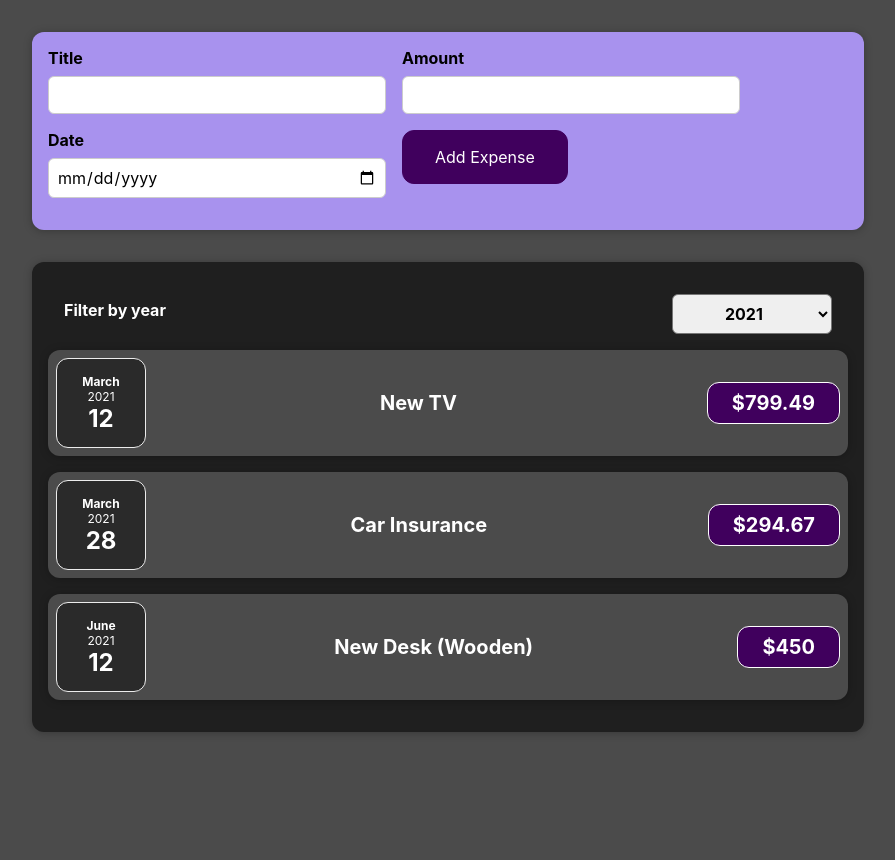
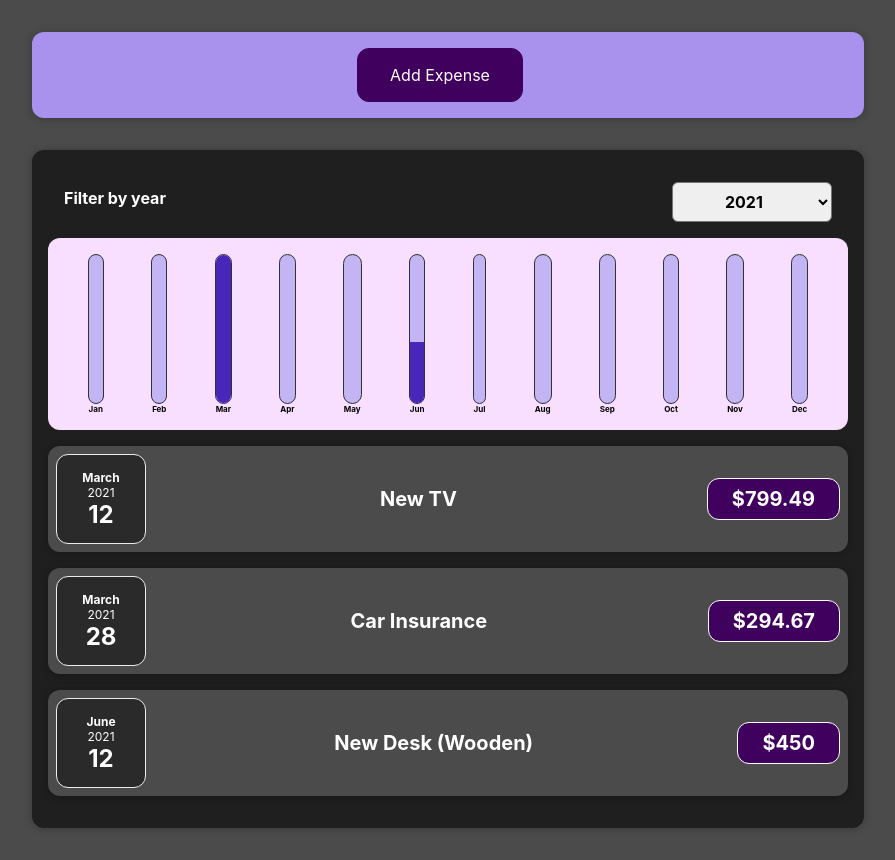
Before and after one commit to shuva41/REACT_UDEMY, a React (Create React App) app: page / in a window 1280 px wide. Shown: the whole page, without its empty margins (192-1087 px from the left). Before the commit the page ends 800 px from the top, so only its background shows below. Built offline with nearby package versions, Linux system fonts and the light colour scheme.

Commit message:
End of Section 5

```diff
--- /dev/null
+++ b/src/components/Chart/Chart.css
@@ -0,0 +1,9 @@
+.chart {
+  padding: 1rem;
+  border-radius: 12px;
+  background-color: #f8dfff;
+  text-align: center;
+  display: flex;
+  justify-content: space-around;
+  height: 10rem;
+}
--- /dev/null
+++ b/src/components/Chart/Chart.js
@@ -0,0 +1,21 @@
+import './Chart.css';
+import ChartBar from './ChartBar';
+
+const Chart = (props) => {
+  const dataPointValues = props.dataPoints.map((dataPoint) => dataPoint.value);
+  const totalMaximum = Math.max(...dataPointValues);
+  return (
+    <div className="chart">
+      {props.dataPoints.map((dataPoint) => (
+        <ChartBar
+          key={dataPoint.label}
+          value={dataPoint.value}
+          maxValue={totalMaximum}
+          label={dataPoint.label}
+        />
+      ))}
+    </div>
+  );
+};
+
+export default Chart;
--- /dev/null
+++ b/src/components/Chart/ChartBar.css
@@ -0,0 +1,30 @@
+.chart-bar {
+  height: 100%;
+  display: flex;
+  flex-direction: column;
+  align-items: center;
+}
+
+.chart-bar__inner {
+  height: 100%;
+  width: 100%;
+  border: 1px solid #313131;
+  border-radius: 12px;
+  background-color: #c3b4f3;
+  overflow: hidden;
+  display: flex;
+  flex-direction: column;
+  justify-content: flex-end;
+}
+
+.chart-bar__fill {
+  background-color: #4826b9;
+  width: 100%;
+  transition: all 0.3s ease-out;
+}
+
+.chart-bar__label {
+  font-weight: bold;
+  font-size: 0.5rem;
+  text-align: center;
+}
--- /dev/null
+++ b/src/components/Chart/ChartBar.js
@@ -0,0 +1,24 @@
+import React from 'react'; //Not mandatory
+import './ChartBar.css';
+
+const ChartBar = (props) => {
+  let barfillHeight = '0%';
+  if (props.maxValue > 0) {
+    barfillHeight = Math.round((props.value / props.maxValue) * 100) + '%';
+    console.log(barfillHeight);
+  }
+  return (
+    <div className="chart-bar">
+      <div className="chart-bar__inner">
+        {/* Dynamic css in JSX ---- any css property with - like background-color, should be in '' or in camel case */}
+        <div
+          className="chart-bar__fill"
+          style={{ height: barfillHeight }}
+        ></div>
+      </div>
+      <div className="chart-bar__label">{props.label}</div>
+    </div>
+  );
+};
+
+export default ChartBar;
--- a/src/components/Expenses/Expense.js
+++ b/src/components/Expenses/Expense.js
@@ -1,7 +1,8 @@
 import { useState } from 'react';
 
-import ExpenseItem from './ExpenseItem';
+import ExpenseList from './ExpenseList';
 import ExpenseFilter from './Expensefilter';
+import ExpensesChart from './ExpensesChart';
 import Card from '../UI/Card';
 import './Expense.css';
 
@@ -14,20 +15,41 @@
     return expense.date.getFullYear().toString() === filteredYear;
   });
 
+  /* **********Conditional JSX: 3rd Method********* */
   return (
     <Card className="expenses">
       <ExpenseFilter
         onFilterChange={filterChangeHandler}
         selected={filteredYear}
       />
-      {filteredExpense.map((expense) => (
+      <ExpensesChart expenses={filteredExpense} />
+      {/* **********Conditional JSX: 1st Method********* */}
+      {/* {filteredExpense.length == 0 ? (
+        <p>No Expenses found</p>
+      ) : (
+        filteredExpense.map((expense) => (
+          <ExpenseItem
+            key={expense.id}
+            title={expense.title}
+            amount={expense.amount}
+            date={expense.date}
+          />
+        ))
+      )} */}
+
+      {/* **********Conditional JSX: 2nd Method********* */}
+      {/* {filteredExpense.length === 0 && <p>No Expenses Found</p>}
+      {filteredExpense.length > 0 &&  filteredExpense.map( ( expense ) => (
         <ExpenseItem
           key={expense.id}
           title={expense.title}
           amount={expense.amount}
           date={expense.date}
         />
-      ))}
+      ) )
+}*/}
+      {/* **********Conditional JSX: 3rd Method********* */}
+      <ExpenseList items={filteredExpense} />
     </Card>
   );
 }
--- a/src/components/Expenses/ExpenseItem.js
+++ b/src/components/Expenses/ExpenseItem.js
@@ -5,7 +5,7 @@
 
 function ExpenseItem(props) {
   return (
-
+    <li>
       <Card className="expense-item">
         <ExpenseDate date={props.date} />
         <div className="expense-item__description">
@@ -13,6 +13,7 @@
           <div className="expense-item__price">${props.amount}</div>
         </div>
       </Card>
+    </li>
   );
 }
 
--- /dev/null
+++ b/src/components/Expenses/ExpenseList.css
@@ -0,0 +1,9 @@
+.expenses-list {
+  list-style: none;
+  padding: 0;
+}
+
+.expenses-list__fallback {
+  color: white;
+  text-align: center;
+}
--- /dev/null
+++ b/src/components/Expenses/ExpenseList.js
@@ -0,0 +1,25 @@
+import './ExpenseList.css';
+import ExpenseItem from './ExpenseItem';
+
+const ExpenseList = (props) => {
+
+    if ( props.items.length === 0 )
+    {
+    return <h2 className="expenses-list__fallback">Found no expenses.</h2>;
+  }
+
+  return (
+    <ul className="expenses-list">
+      {props.items.map((expense) => (
+        <ExpenseItem
+          key={expense.id}
+          title={expense.title}
+          amount={expense.amount}
+          date={expense.date}
+        />
+      ))}
+    </ul>
+  );
+};
+
+export default ExpenseList;
--- /dev/null
+++ b/src/components/Expenses/ExpensesChart.js
@@ -0,0 +1,26 @@
+import Chart from '../Chart/Chart';
+
+const ExpensesChart = (props) => {
+  let chartData = [
+    { label: 'Jan', value: 0 },
+    { label: 'Feb', value: 0 },
+    { label: 'Mar', value: 0 },
+    { label: 'Apr', value: 0 },
+    { label: 'May', value: 0 },
+    { label: 'Jun', value: 0 },
+    { label: 'Jul', value: 0 },
+    { label: 'Aug', value: 0 },
+    { label: 'Sep', value: 0 },
+    { label: 'Oct', value: 0 },
+    { label: 'Nov', value: 0 },
+    { label: 'Dec', value: 0 },
+  ];
+
+  for (const expense of props.expenses) {
+    const expenseMonth = expense.date.getMonth(); //Starting at 0->January
+    chartData[expenseMonth].value += expense.amount;
+  }
+  return <Chart dataPoints={chartData} />;
+};
+
+export default ExpensesChart;
--- a/src/components/NewExpenses/ExpenseForm.js
+++ b/src/components/NewExpenses/ExpenseForm.js
@@ -20,7 +20,7 @@
     event.preventDefault();
     const expenseData = {
       title: enteredTitle,
-      amount: enteredAmount,
+      amount: +enteredAmount,
       date: new Date(enteredDate),
     };
     props.onSaveExpenseData(expenseData);
@@ -60,7 +60,10 @@
           />
         </div>
         <div className="new-expense__actions">
-          <button type="submit">Add Expense</button>
+          <button type="button" onClick={props.onCancel}>
+            Cancel
+          </button>
+          <button type="submit">Submit Expense</button>
         </div>
       </div>
     </form>
--- a/src/components/NewExpenses/NewExpenses.js
+++ b/src/components/NewExpenses/NewExpenses.js
@@ -1,19 +1,36 @@
-import React from 'react';
+import React from 'react'; //Not Mandatory now
+import { useState } from 'react';
 import ExpenseForm from './ExpenseForm';
 
 import './NewExpenses.css';
+const NewExpenses = (props) => {
+  const [isEdit, setIsEdit] = useState(false);
 
-const NewExpenses = (props) => {
+  const isEditHandler = () => {
+    setIsEdit(true);
+  };
+
+  const isCancelHandler = () => {
+    setIsEdit(false);
+  };
+
   const saveExpenseDataHandler = (enteredExpenseObject) => {
     const expenseData = {
       ...enteredExpenseObject,
       id: Math.random().toString(),
     };
-    props.onAddExpense( expenseData );
+    props.onAddExpense(expenseData);
+    setIsEdit(false);
   };
   return (
     <div className="new-expense">
-      <ExpenseForm onSaveExpenseData={saveExpenseDataHandler} />
+      {!isEdit && <button onClick={isEditHandler}>Add Expense</button>}
+      {isEdit && (
+        <ExpenseForm
+          onSaveExpenseData={saveExpenseDataHandler}
+          onCancel={isCancelHandler}
+        />
+      )}
     </div>
   );
 };
```
